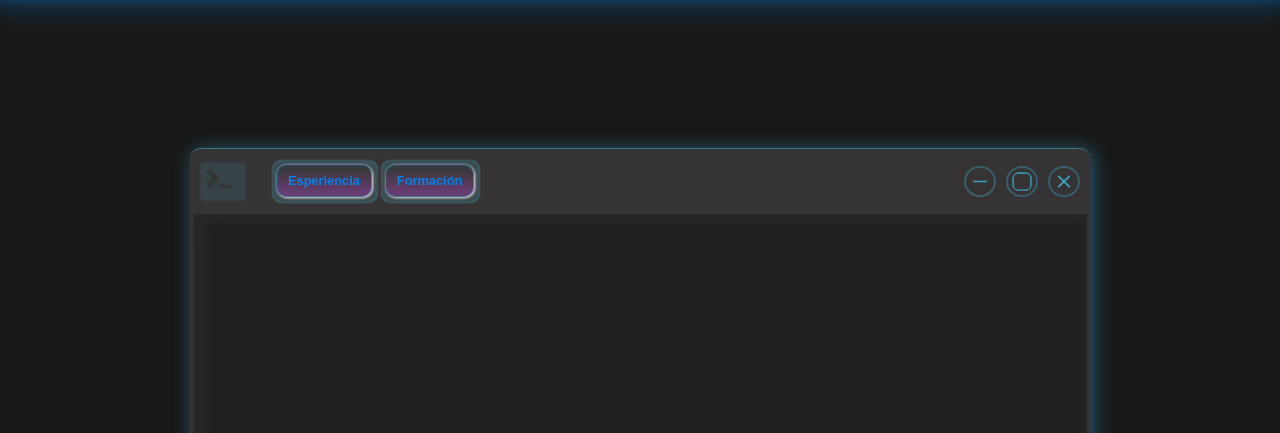
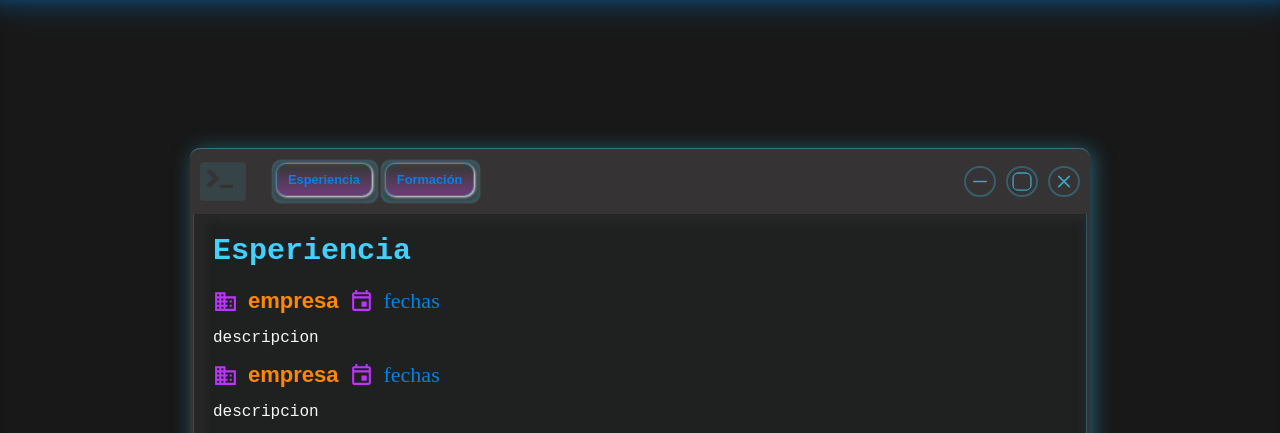
Before and after one commit to jmanul/proyecto4_RockTheCode, a website built with Vite: page proyecto4_RockTheCode/index.html in a window 1280 px wide. Both pictures are taken after a click on the element "Esperiencia". Shown: the part 349-782 px from the top of the page. Built offline with nearby package versions, Linux system fonts and the light colour scheme; a web font is replaced by a local one.

Commit message:
terminal funtion

```diff
--- a/proyecto4_RockTheCode/main.js
+++ b/proyecto4_RockTheCode/main.js
@@ -4,7 +4,7 @@ import { createList } from './src/components/list/list';
 import { createTerminal } from './src/components/terminal/terminal';
 import './style.css'
 
-let proyects = [
+const proyects = [
   { id :'pinterest',
     title: 'Pinterest',
     description:'Replica y rebranding de Pinterest, creado en Vite usando estilos modulares y componentes, utilizando Javascript y la Api de Unsplash para dotar de funcionalidad el buscador de imagenes.',
@@ -54,7 +54,7 @@ let proyects = [
   }
 ]
 
-let rrss = [
+const rrss = [
 
   {
     url: 'https://discord.com/channels/jmanul77#6352',
@@ -73,45 +73,72 @@ let rrss = [
   }
 ]
 
-let formacion = [
+const texts = [
 
   {
-    url: 'https://discord.com/channels/jmanul77#6352',
-    icon: '/discord.svg',
-    name: 'discord'
+    id:'esperiencia',
+    title: 'Esperiencia',
+    text: [`<div class="flex-container">
+    <img src="/public/company.svg">
+    <h4>empresa</h4>
+    <img src="/public/calendar.svg">
+    <spam>fechas</spam>
+  </div>
+  <p>descripcion</p>`, `<div class="flex-container">
+    <img src="/public/company.svg">
+    <h4>empresa</h4>
+    <img src="/public/calendar.svg">
+    <spam>fechas</spam>
+  </div>
+  <p>descripcion</p>`, `<div class="flex-container">
+    <img src="/public/company.svg">
+    <h4>empresa</h4>
+    <img src="/public/calendar.svg">
+    <spam>fechas</spam>
+  </div>
+  <p>descripcion</p>`, `<div class="flex-container">
+    <img src="/public/company.svg">
+    <h4>empresa</h4>
+    <img src="/public/calendar.svg">
+    <spam>fechas</spam>
+  </div>
+  <p>descripcion</p>
+`]
   },
-  {
-    url: 'https://www.github.com/jmanul',
-    icon: '/git-hub.svg',
-    name: 'git-hub'
-  },
-  {
-    url: 'https://www.linkedin.com/in/jmanul',
-    icon: '/linkedin.svg',
-    name: 'linkedin'
-  }
-]
-
-let esperiencia = [
 
   {
-    url: 'https://discord.com/channels/jmanul77#6352',
-    text: 'esperiencia',
-    name: 'discord'
-  },
-  {
-    url: 'https://www.github.com/jmanul',
-    icon: '/git-hub.svg',
-    name: 'git-hub'
-  },
-  {
-    url: 'https://www.linkedin.com/in/jmanul',
-    icon: '/linkedin.svg',
-    name: 'linkedin'
+    id: 'formacion',
+    title: 'Formación',
+    text: [ `<div class="flex-container">
+    <img src="/public/school.svg">
+    <h4>empresa</h4>
+    <img src="/public/calendar.svg">
+    <spam>fechas</spam>
+  </div>
+  <p>descripcion</p>`, `<div class="flex-container">
+    <img src="/public/school.svg">
+    <h4>empresa</h4>
+    <img src="/public/calendar.svg">
+    <spam>fechas</spam>
+  </div>
+  <p>descripcion</p>`, `<div class="flex-container">
+    <img src="/public/school.svg">
+    <h4>empresa</h4>
+    <img src="/public/calendar.svg">
+    <spam>fechas</spam>
+  </div>
+  <p>descripcion</p>`, `<div class="flex-container">
+    <img src="/public/school.svg">
+    <h4>empresa</h4>
+    <img src="/public/calendar.svg">
+    <spam>fechas</spam>
+  </div>
+  <p>descripcion</p>
+`]
   }
-]
 
 
+]
 
 
 const main = document.querySelector('main');
@@ -128,6 +155,8 @@ foto.innerHTML = '<img class="foto-perfil" src="https://res.cloudinary.com/dn6ut
 foto.className = 'foto';
 header.append(foto);
 
+createTerminal(main, 'info',texts);
+
 //? footer
 
 const footer = document.createElement('footer');
@@ -139,7 +168,7 @@ divRrss.classList.add('flex-container', 'div-rrss');
 footer.append(divRrss);
 createList(divRrss, rrss, 'rrss');
 
-createTerminal(main, 'info');
+
 const proyectTitle = document.createElement('h2');
 proyectTitle.innerText = 'Proyectos';
 main.append(proyectTitle);
--- a/proyecto4_RockTheCode/src/components/article/article.js
+++ b/proyecto4_RockTheCode/src/components/article/article.js
@@ -35,7 +35,6 @@ const resetArticle = (item) => {
                }
 
           }
-
           onText(item);
      }
 
--- a/proyecto4_RockTheCode/src/components/button/button.css
+++ b/proyecto4_RockTheCode/src/components/button/button.css
@@ -8,26 +8,27 @@ button {
 .circle {
 
      position: relative;
-     border-radius:50%;
-     border:  1px solid var(--vite);
+     border-radius: 50%;
+     border: 1px solid var(--vite);
 
      opacity: 70%;
-     height:48px;
+     height: 48px;
      width: 46px;
-     box-shadow:0px 0px 30px 2px var(--black);
+     box-shadow: 0px 0px 30px 2px var(--black);
      transition: .4s;
 
-     &:hover  {
+     &:hover {
 
           background-color: var(--blue);
-          box-shadow:0px 0px 30px 2px var(--vite);
+          box-shadow: 0px 0px 30px 2px var(--vite);
      }
 
 }
+
 .circle button {
 
      border-radius: 50%;
-     height:fit-content;
+     height: fit-content;
 
 }
 
@@ -54,24 +55,25 @@ button {
 
 .button-square button {
      cursor: pointer;
-     background:var(--gradiant--linear2);
-     border:solid 1px var(--blue--light);
-     height:75% ;
+     background: var(--gradiant--linear2);
+     border: solid 1px var(--blue--light);
+     height: 75%;
      width: 90%;
      margin-right: 2px;
-     margin-bottom: 2px;
+     margin-bottom: 4px;
      padding: 0 15px;
      font-family: var(--text);
      font-size: .8em;
-     font-weight:bold;
-     color:var(--css);
+     font-weight: bold;
+     color: var(--css);
      box-shadow: 1px 1px 3px 0px var(--white);
      border-radius: 10px;
      transition: .5s;
 
-     &:hover{
+     &:hover {
 
           box-shadow: 0px 0px 10px 0px var(--white);
+          margin-bottom: 1px;
      }
 
 
@@ -80,15 +82,17 @@ button {
 .off-button {
 
      opacity: 30%;
+
      &:hover {
 
           background-color: transparent;
-          box-shadow:0px 0px 30px 2px var(--black);
+          box-shadow: 0px 0px 30px 2px var(--black);
           pointer-events: none;
           cursor: default;
      }
 
-     &:hover .circle, button {
+     &:hover .circle,
+     button {
 
           pointer-events: none;
           cursor: default;
@@ -97,7 +101,7 @@ button {
 }
 
 
-   @media (max-width: 650px){
+@media (max-width: 650px) {
 
      .circle {
 
@@ -106,10 +110,12 @@ button {
 
 
      }
+
      #left {
 
           left: 2rem;
      }
+
      #right {
 
           right: 2rem;
--- a/proyecto4_RockTheCode/src/components/terminal/terminal.css
+++ b/proyecto4_RockTheCode/src/components/terminal/terminal.css
@@ -14,7 +14,9 @@
 }
 
 .info-up {
-
+     padding: 20px;
+     overflow-y:auto;
+     scroll-snap-align: end;
      position: absolute;
      bottom: 0;
      width: 100%;
@@ -25,9 +27,101 @@
      border-right: 3px solid var(--terminal--light);
      border-bottom: 3px solid var(--terminal--light);
      box-shadow: inset 5px 0px 10px 8px var(--terminal--grey);
+     text-align: left;
+
+     &::-webkit-scrollbar {
+               width: 3px;
+          }
+
+          &::-webkit-scrollbar-button {
+               width: 3px;
+               height: 8px;
+          }
+
+          &::-webkit-scrollbar-track {
+               background:transparent;
+
+          }
+
+          &::-webkit-scrollbar-thumb {
+               background: var(--blue--light);
+               border-radius: 10px;
+
+          }
+
+          &::-webkit-scrollbar-thumb:hover {
+               background: var(--gradiant--radial2);
+          }
+
+}
+
+.info-up div {
+
+     width: max-content;
+
+}
+
+.info-up h3 {
+
+     color: var(--blue);
+     font-size: 30px;
+     font-weight: bold;
+     font-family: var(--title);
+     margin-bottom:20px;
+
+}
+
+.text-terminal {
+
+     width: 100%;
+}
+
+.text-terminal img {
+
+     height: 25px;
+
+}
+
+.text-terminal div {
+
+     margin-bottom: 15px;
+     color: var(--css);
+          font-size: 22px;
+
+}
+
+.text-terminal h4 {
+
+     font-family: var(--text);
+     color:var(--html);
+
+}
+
+.text-terminal p{
+
+     color:var(--light-grey);
+     margin-bottom: 15px;
+     font-family: var(--title);
+}
+
+@keyframes cursor {
+
+     0% {
+          opacity: 1;
+     }
+     100% {
+
+          opacity: 0;
+     }
+}
+
+.cursor {
+
+   animation:cursor .7s linear infinite;
+   height: 20px;
+}
 
 
-}
 
 .container-background {
      /* background-image: url(/public/sunrise.png);
@@ -35,8 +129,9 @@
      background-position: center center;
      background-size: cover;
      filter: hue-rotate(06deg);*/
-     border-left: 5px solid var(--terminal--grey);
-     border-bottom: 5px solid var(--terminal--grey);
+     border-right: var(--blue--light) 4px solid;
+     border-left: var(--blue--light) 4px solid;
+     border-bottom: var(--blue--light) 4px solid;
      box-shadow: 3px 2px 20px 0px var(--blue--light);
      width: 100%;
      height: 100%;
@@ -75,7 +170,7 @@
 .logo-info {
 
      height: 70%;
-     filter: blur(1px) opacity(.1);
+     filter: blur(.5px) opacity(.1);
 }
 
 .icons-info {
--- a/proyecto4_RockTheCode/src/components/terminal/terminal.js
+++ b/proyecto4_RockTheCode/src/components/terminal/terminal.js
@@ -1,22 +1,57 @@
 import { createButton } from '../button/button';
-import { createList } from '../list/list';
 import './terminal.css'
 
 
 
-const buttonprint = (id) => {
+const buttonprint = (id, list) => {
 
-     for (const iterator of id) {
+     const screen = document.querySelector('.info-up');
+     screen.innerHTML = '';
+     const cursor = document.createElement('img');
+     cursor.className = 'cursor';
+     cursor.src = '/public/mark.svg';
+     screen.append(cursor);
 
-          console.log(iterator);
+     for (const content of list) {
 
-    }
-     const screen = document.querySelector('.info-up');
-     createList(screen, id, id);
+
+          if (id === content.id) {
+
+               setTimeout(() => {
+
+                    const h3 = document.createElement('h3');
+                    h3.innerText = content.title
+                    screen.append(h3);
+                    for (const item of content.text) {
+
+                         screen.removeChild(cursor);
+                         screen.append(cursor);
+
+                         setTimeout(() => {
+
+                              const article = document.createElement('article');
+                              article.className = 'text-terminal';
+                              article.innerHTML = item;
+                              screen.append(article);
+
+                              screen.removeChild(cursor);
+                              screen.append(cursor);
+                         },1000)
+
+                    }
+
+
+               }, 1000);
+
+               return;
+          }
+
+     }
+
 }
 
 
-export const createTerminal = (site, id) => {
+export const createTerminal = (site, id, list) => {
 
      const sectionInfo = document.createElement('section');
      sectionInfo.classList.add('flex-container', 'section-info');
@@ -30,8 +65,13 @@ export const createTerminal = (site, id) => {
      sectionInfo.append(containerBackground);
 
      const infoUp = document.createElement('div');
-     infoUp.classList.add('flex-container', 'info-up');
+     infoUp.classList.add('info-up');
      sectionInfo.append(infoUp);
+     const cursor = document.createElement('img');
+     cursor.className = 'cursor';
+     cursor.src = '/public/mark.svg';
+     infoUp.append(cursor);
+
 
      const logoInfo = document.createElement('img');
      logoInfo.className = 'logo-info'
@@ -50,17 +90,24 @@ export const createTerminal = (site, id) => {
      iconsInfo.innerHTML = `<img src="/public/small.svg" id="small"><img src="/public/open.svg" id="open"><img src="/public/close.svg" id="close">`;
      topInfo.append(iconsInfo);
 
-     const buttonsAction = () => {
+     const close = document.querySelector('#close');
+     close.onclick = () => {
+
+          infoUp.innerHTML = '';
+          infoUp.append(cursor);
+     }
+
+     const buttonsAction = (list) => {
 
           const buttons = document.querySelectorAll('.button-square');
 
           for (const button of buttons) {
 
-               button.addEventListener('click', () => buttonprint(button.id));
+               button.addEventListener('click', () => buttonprint(button.id, list));
 
           }
      }
 
-     buttonsAction();
+     buttonsAction(list);
 
 }
```
Also changed, not shown: proyecto4_RockTheCode/public/calendar.svg (added), proyecto4_RockTheCode/public/company.svg (added), proyecto4_RockTheCode/public/mark.svg (added), proyecto4_RockTheCode/public/school.svg (added). Lines whose indentation alone changed are shown as unchanged.
